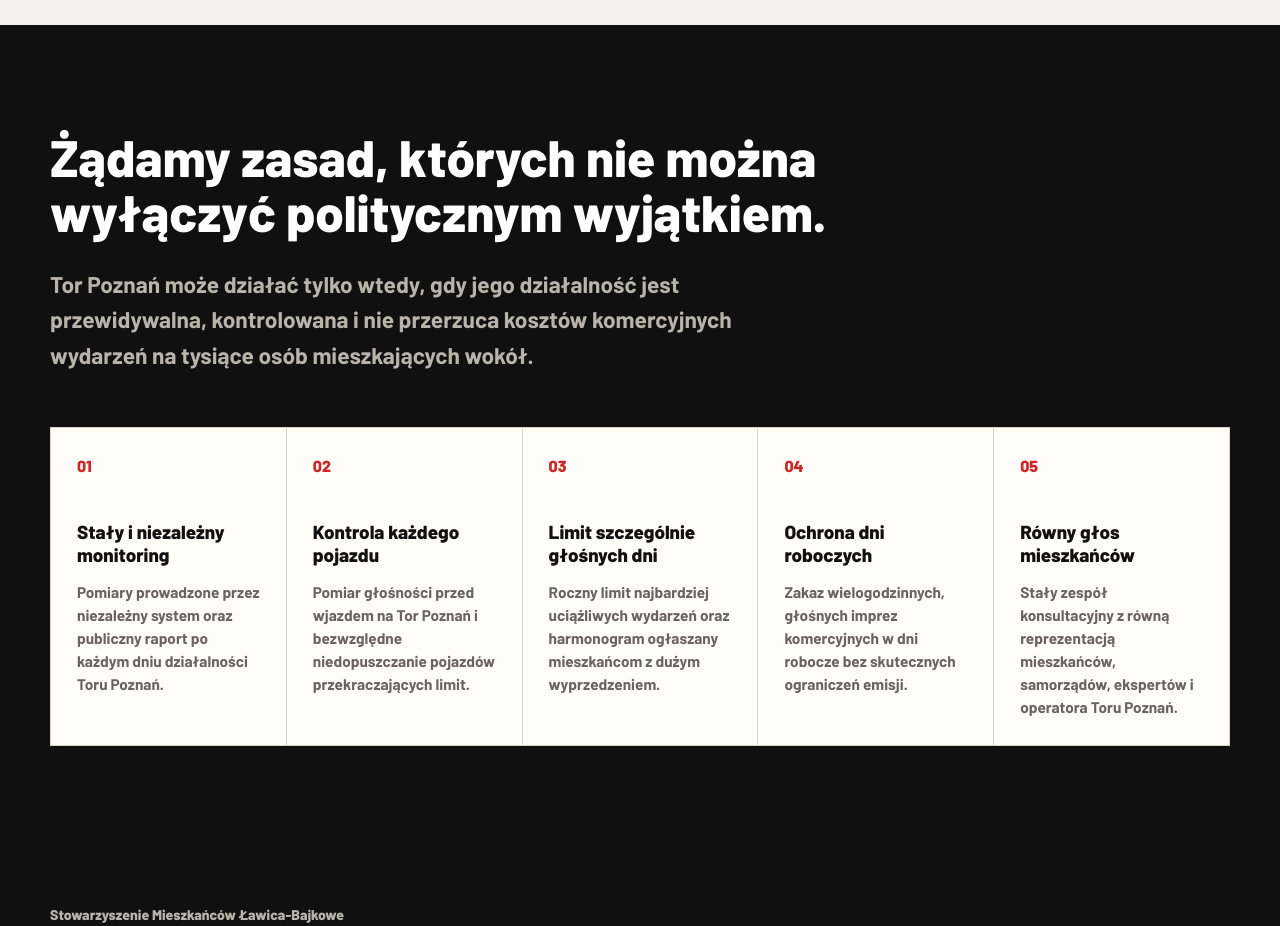
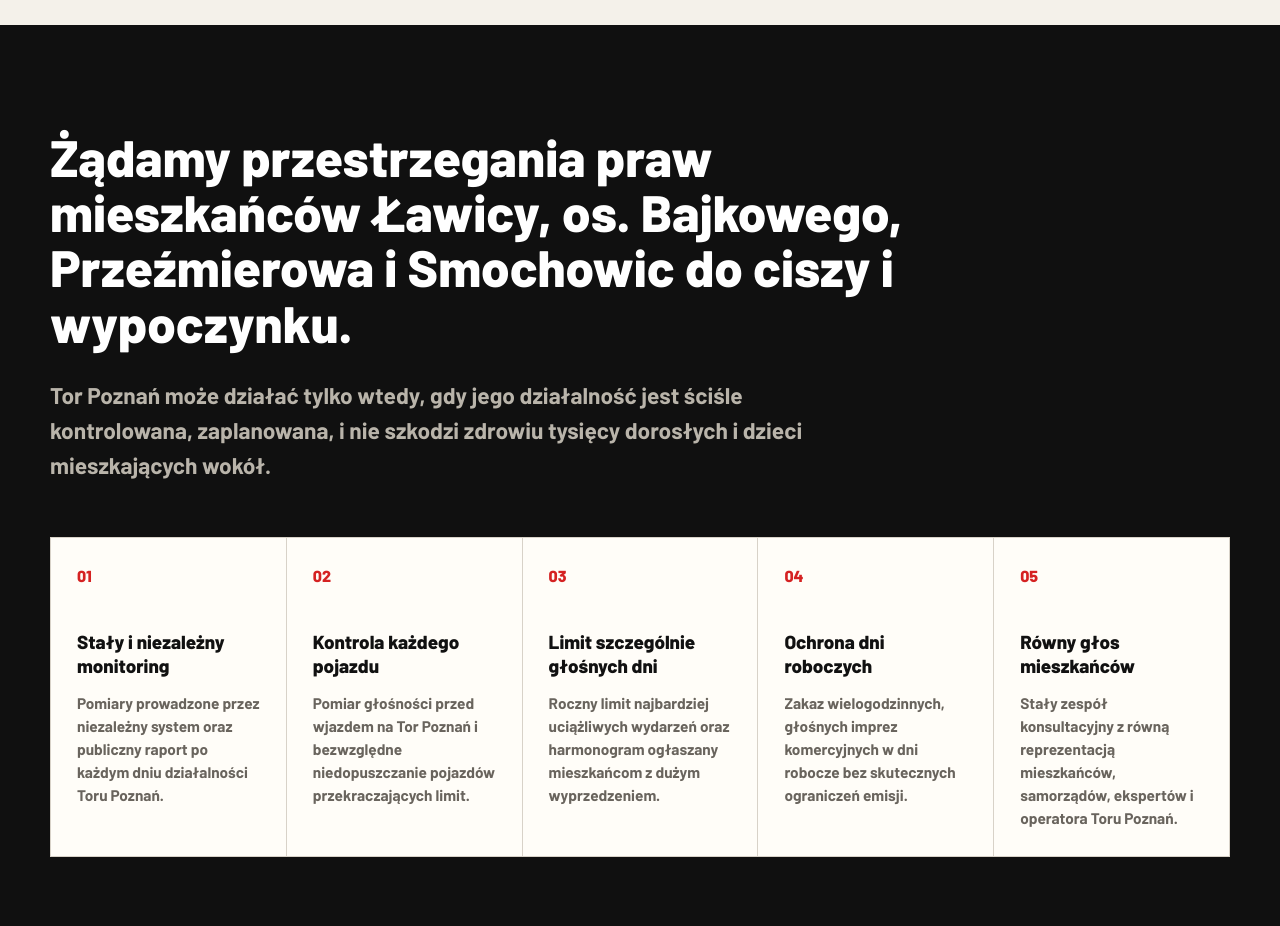
Before and after one commit to torpoznanhalas/strona-publiczna, a Next.js app: page / in a window 1280 px wide. Shown: the part 2540-3466 px from the top of the page. Built offline with nearby package versions, Linux system fonts and the light colour scheme; no server answers; the database is empty.

Commit message:
Update page.tsx

```diff
--- a/app/page.tsx
+++ b/app/page.tsx
@@ -85,11 +85,11 @@
         <div className="container">
           <div className="section-header">
             <h2 className="section-title">
-              Żądamy zasad, których nie można wyłączyć politycznym wyjątkiem.
+              Żądamy przestrzegania praw mieszkańców Ławicy, os. Bajkowego, Przeźmierowa i Smochowic do ciszy i wypoczynku.
             </h2>
             <p className="section-lead">
-              Tor Poznań może działać tylko wtedy, gdy jego działalność jest przewidywalna, kontrolowana
-              i nie przerzuca kosztów komercyjnych wydarzeń na tysiące osób mieszkających wokół.
+              Tor Poznań może działać tylko wtedy, gdy jego działalność jest ściśle kontrolowana, zaplanowana,
+              i nie szkodzi zdrowiu tysięcy dorosłych i dzieci mieszkających wokół.
             </p>
           </div>
 
```
